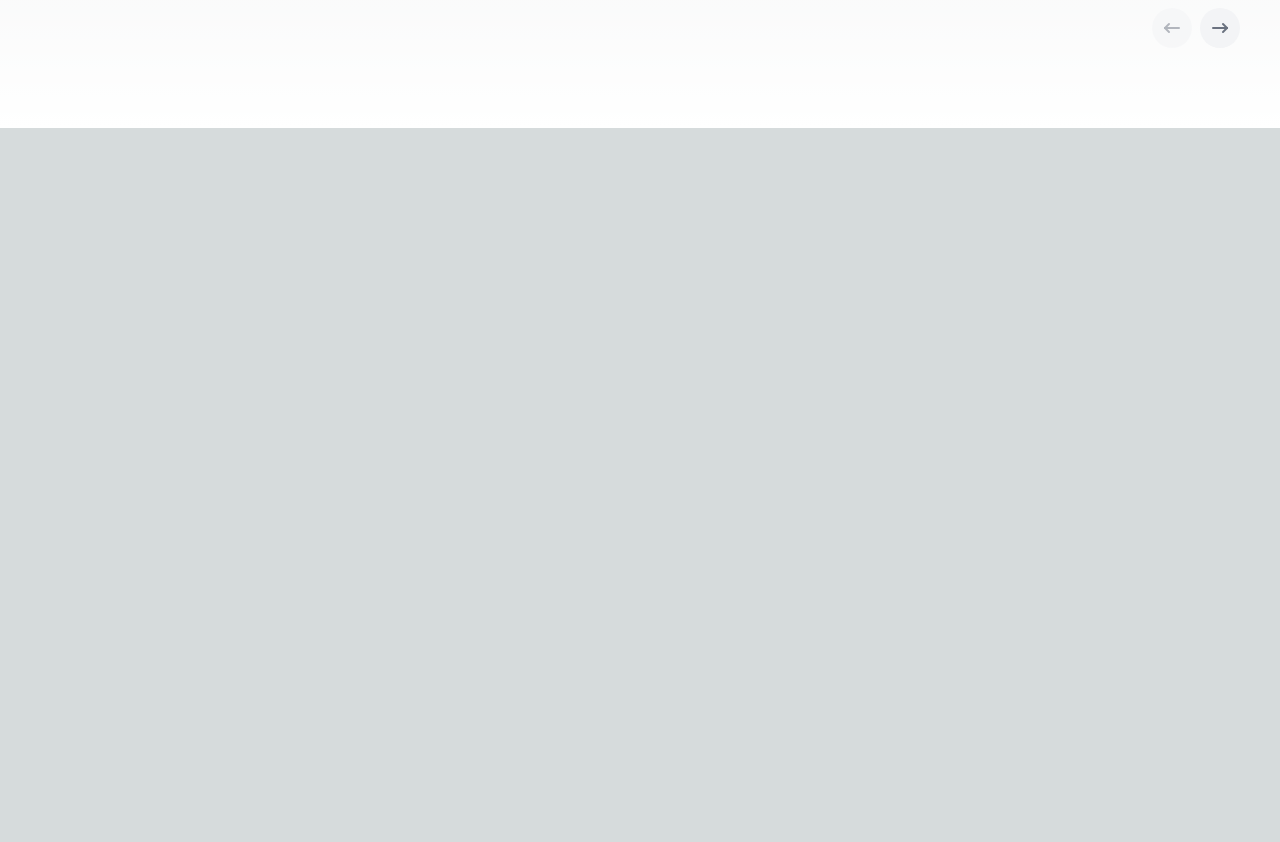
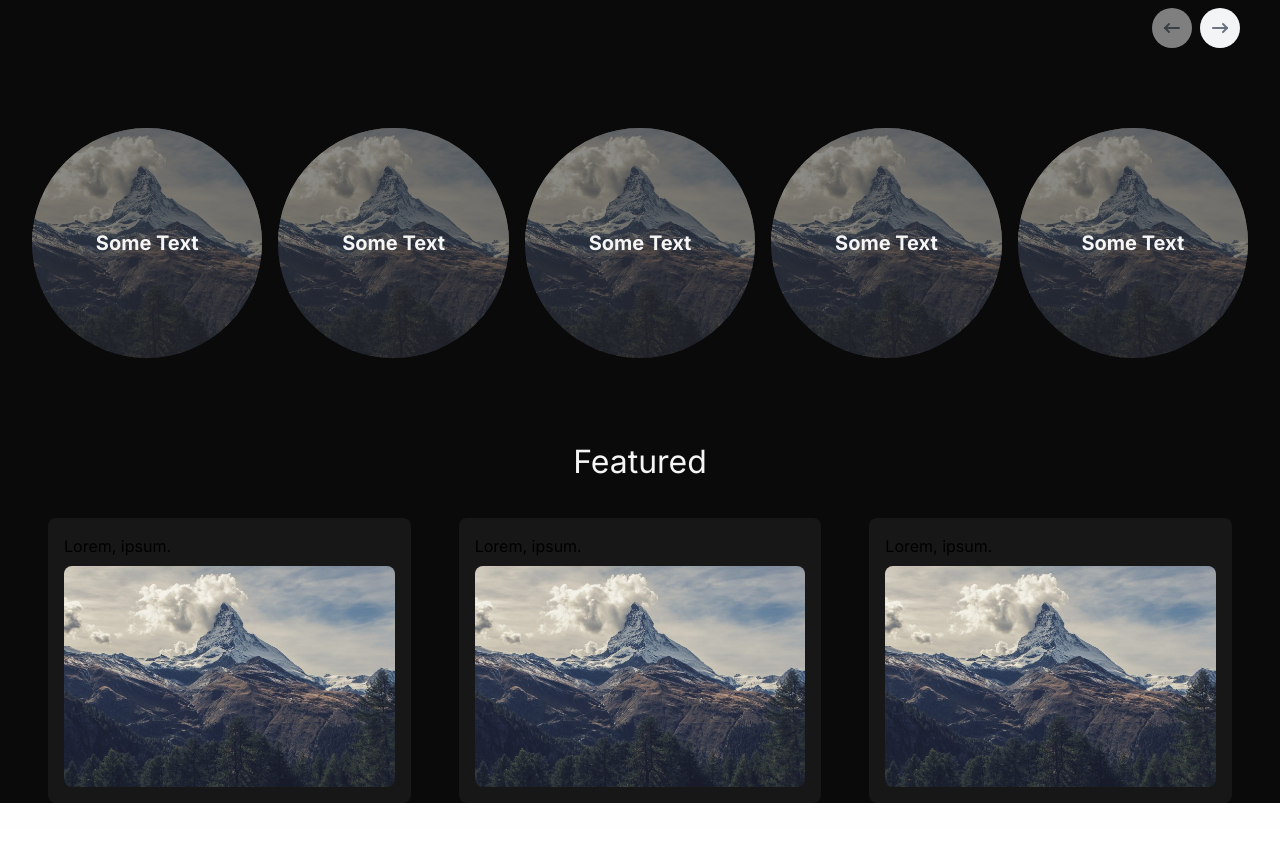
Before and after one commit to jane-does-coding/blog, a Next.js app: page / in a window 1280 px wide. Shown: the part 920-1762 px from the top of the page. Before the commit the page ends 1048 px from the top, so only its background shows below. Built offline with nearby package versions, Linux system fonts and the light colour scheme.

Commit message:
categories and suff

```diff
--- /dev/null
+++ b/app/(pages)/profile/page.tsx
@@ -0,0 +1,12 @@
+import Profile from "@/app/components/Profile/Profile";
+import React from "react";
+
+const page = () => {
+	return (
+		<div>
+			<Profile />
+		</div>
+	);
+};
+
+export default page;
--- /dev/null
+++ b/app/components/BlogCard.tsx
@@ -0,0 +1,12 @@
+import React from "react";
+
+const BlogCard = () => {
+	return (
+		<a href="/" className="w-full bg-neutral-900 p-4 rounded-lg">
+			<h2 className="mb-2">Lorem, ipsum.</h2>
+			<img src="/banner1.jpg" className="rounded-lg" alt="" />
+		</a>
+	);
+};
+
+export default BlogCard;
--- a/app/components/Carousel.tsx
+++ b/app/components/Carousel.tsx
@@ -11,7 +11,7 @@ export function AppleCardsCarouselDemo() {
 	return (
 		<div className="w-full h-full py-20">
 			<h2 className="max-w-7xl pl-4 mx-auto text-xl md:text-5xl font-bold text-neutral-800 dark:text-neutral-200 font-sans">
-				Blog website, find, read, create
+				Blogs, find, read, create
 			</h2>
 			<Carousel items={cards} />
 		</div>
--- /dev/null
+++ b/app/components/Home/Categories.tsx
@@ -0,0 +1,65 @@
+import React from "react";
+
+const Categories = () => {
+	return (
+		<div className="w-full flex gap-[1rem] px-[2rem] mb-12">
+			<div className="w-full aspect-[1] relative">
+				<div className="w-full h-full absolute top-0 left-0 rounded-full bg-neutral-800/50"></div>
+				<h2 className="absolute top-[50%] left-[50%] transform translate-x-[-50%] translate-y-[-50%] text-neutral-100 font-bold text-[1.25rem]">
+					Some Text
+				</h2>
+				<img
+					src="/banner1.jpg"
+					className="aspect-[1] object-cover rounded-full"
+					alt=""
+				/>
+			</div>
+			<div className="w-full aspect-[1] relative">
+				<div className="w-full h-full absolute top-0 left-0 rounded-full bg-neutral-800/50"></div>
+				<h2 className="absolute top-[50%] left-[50%] transform translate-x-[-50%] translate-y-[-50%] text-neutral-100 font-bold text-[1.25rem]">
+					Some Text
+				</h2>
+				<img
+					src="/banner1.jpg"
+					className="aspect-[1] object-cover rounded-full"
+					alt=""
+				/>
+			</div>
+			<div className="w-full aspect-[1] relative">
+				<div className="w-full h-full absolute top-0 left-0 rounded-full bg-neutral-800/50"></div>
+				<h2 className="absolute top-[50%] left-[50%] transform translate-x-[-50%] translate-y-[-50%] text-neutral-100 font-bold text-[1.25rem]">
+					Some Text
+				</h2>
+				<img
+					src="/banner1.jpg"
+					className="aspect-[1] object-cover rounded-full"
+					alt=""
+				/>
+			</div>
+			<div className="w-full aspect-[1] relative">
+				<div className="w-full h-full absolute top-0 left-0 rounded-full bg-neutral-800/50"></div>
+				<h2 className="absolute top-[50%] left-[50%] transform translate-x-[-50%] translate-y-[-50%] text-neutral-100 font-bold text-[1.25rem]">
+					Some Text
+				</h2>
+				<img
+					src="/banner1.jpg"
+					className="aspect-[1] object-cover rounded-full"
+					alt=""
+				/>
+			</div>
+			<div className="w-full aspect-[1] relative">
+				<div className="w-full h-full absolute top-0 left-0 rounded-full bg-neutral-800/50"></div>
+				<h2 className="absolute top-[50%] left-[50%] transform translate-x-[-50%] translate-y-[-50%] text-neutral-100 font-bold text-[1.25rem]">
+					Some Text
+				</h2>
+				<img
+					src="/banner1.jpg"
+					className="aspect-[1] object-cover rounded-full"
+					alt=""
+				/>
+			</div>
+		</div>
+	);
+};
+
+export default Categories;
--- /dev/null
+++ b/app/components/Profile/Profile.tsx
@@ -0,0 +1,17 @@
+import React from "react";
+
+const Profile = () => {
+	return (
+		<div>
+			<div className="flex flex-col">
+				<img
+					src="/banner1.jpg"
+					className="w-[20vw] aspect-[1] object-cover rounded-full"
+					alt=""
+				/>
+			</div>
+		</div>
+	);
+};
+
+export default Profile;
--- a/app/page.tsx
+++ b/app/page.tsx
@@ -1,10 +1,21 @@
 import Image from "next/image";
 import { AppleCardsCarouselDemo } from "./components/Carousel";
+import Categories from "./components/Home/Categories";
+import BlogCard from "./components/BlogCard";
 
 export default function Home() {
 	return (
-		<div className="">
+		<div className="bg-neutral-950">
 			<AppleCardsCarouselDemo />
+			<Categories />
+			<h2 className="text-[2rem] text-neutral-100 text-center mx-auto mt-[10vh]">
+				Featured{" "}
+			</h2>
+			<div className="flex px-12 gap-12 mt-8 mb-12">
+				<BlogCard />
+				<BlogCard />
+				<BlogCard />
+			</div>
 		</div>
 	);
 }
```
